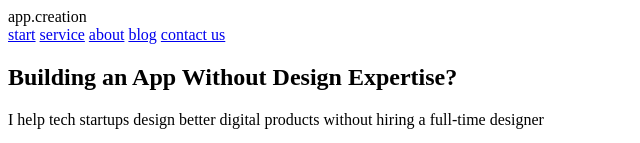
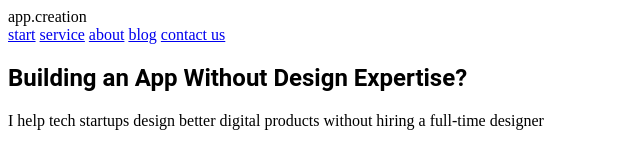
Before and after one commit to WebHeroSchool/MMproject, a plain HTML site: page index.html in a window 1280 px wide. Shown: the top 143 px of the page, without its empty margins (0-640 px from the left). Drawn offline with Linux system fonts and the light colour scheme.

Commit message:
Добавлен файл CSS, подключен шрифт roboto

```diff
--- a/index.html
+++ b/index.html
@@ -4,7 +4,7 @@
   <meta charset="utf-8">
   <title>Мой первый сайт</title>
   <link rel="stylesheet" href="styles.css"
-  <link rel="stylesheet" href="https://fonts.google.com/specimen/Roboto?query=roboto"
+  <link href="https://fonts.googleapis.com/css2?family=Roboto:wght@300&display=swap" rel="stylesheet">
 </head>
 <body>
   <header>
@@ -19,7 +19,7 @@
   </header>
   <section>
     <main>
-      <h1>Building an App Without Design Expertise?</h1>
+      <h1 class="title">Building an App Without Design Expertise?</h1>
       <p>I help tech startups design better digital products without hiring a full-time designer</p>
       <button>Schedule free consultation</button>
     </main>
--- a/styles.css
+++ b/styles.css
@@ -1,3 +1,3 @@
 .title {
-font-family:Roboto;
+font-family:'Roboto';
 }
```
